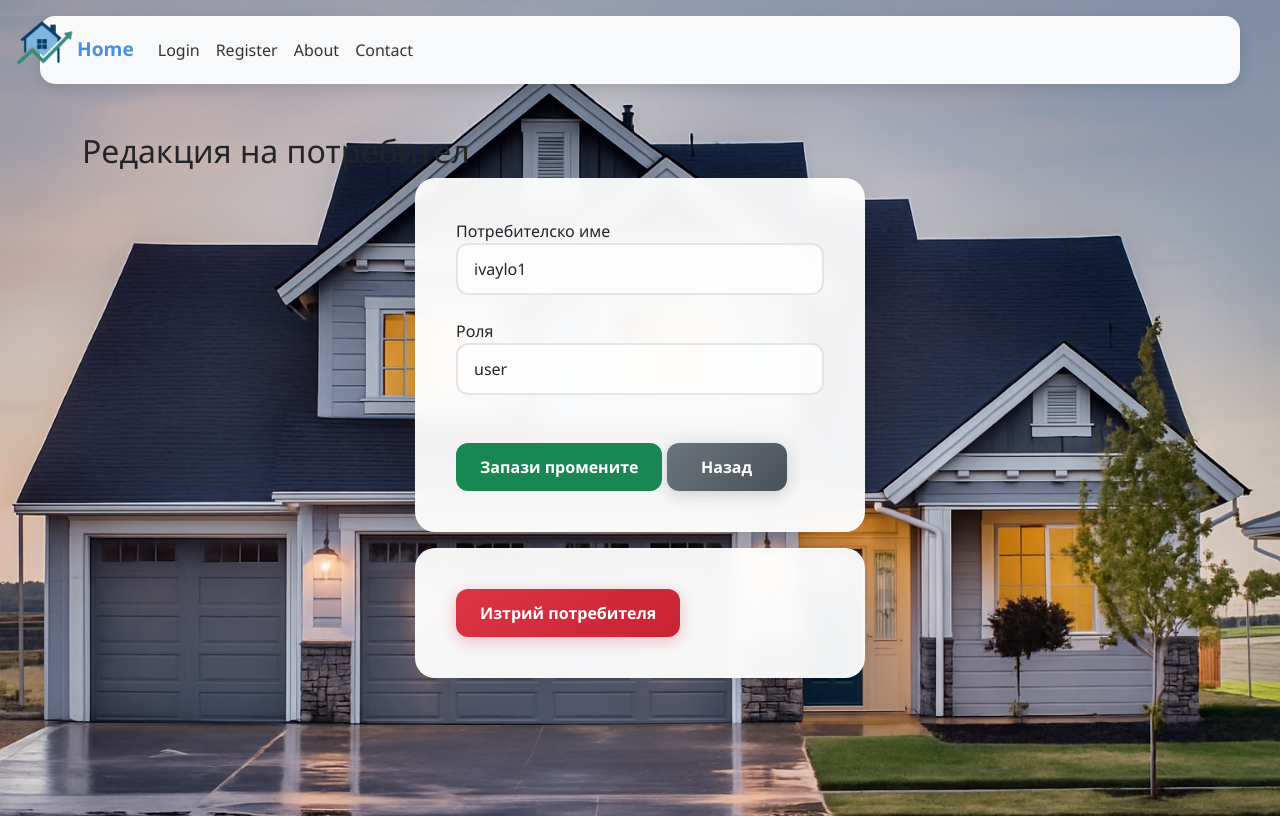
After one commit to codingburgas/2425-11-b-pp-student-practices-assignment-SPGeorgieva21, a Flask app: template HousePricePredictor/app/templates/admin/user_edit.html in a window 1280 px wide. The commit adds this page. Run offline with Flask 3, Linux system fonts and the light colour scheme; the template is opened without the code that fills it: values that come from a table or form of the project are taken from there, others are empty; some libraries are stand-ins or nearby versions.

Commit message:
Add edit usersby admin

```diff
--- /dev/null
+++ b/HousePricePredictor/app/templates/admin/user_edit.html
@@ -0,0 +1,34 @@
+{% extends 'base.html' %}
+
+{% block content %}
+<div class="container mt-5">
+  <h2>Редакция на потребител</h2>
+
+  <!-- Форма за редакция -->
+  <form method="POST" action="{{ url_for('admin.edit_user', user_id=user.id) }}">
+    <div class="form-group">
+      <label for="username">Потребителско име</label>
+      <input type="text" class="form-control" id="username" name="username" value="{{ user.username }}" required>
+    </div>
+
+    <div class="form-group mt-3">
+      <label for="role">Роля</label>
+      <select class="form-control" id="role" name="role">
+        <option value="user" {% if user.role == 'user' %}selected{% endif %}>user</option>
+        <option value="admin" {% if user.role == 'admin' %}selected{% endif %}>admin</option>
+      </select>
+    </div>
+
+    <button type="submit" class="btn btn-success mt-4">Запази промените</button>
+    <a href="{{ url_for('admin.admin_dashboard') }}" class="btn btn-secondary mt-4">Назад</a>
+  </form>
+
+  <!-- Форма за изтриване -->
+  <form method="POST" action="{{ url_for('admin.delete_user', user_id=user.id) }}" class="mt-3">
+    <button type="submit" class="btn btn-danger"
+            onclick="return confirm('Сигурни ли сте, че искате да изтриете потребителя?');">
+      Изтрий потребителя
+    </button>
+  </form>
+</div>
+{% endblock %}
```
Also changed, not shown: HousePricePredictor/app/admin/routes.py (+21 -4 lines), HousePricePredictor/app/templates/admin/dashboard.html (+6 -2 lines), HousePricePredictor/instance/database.db.
